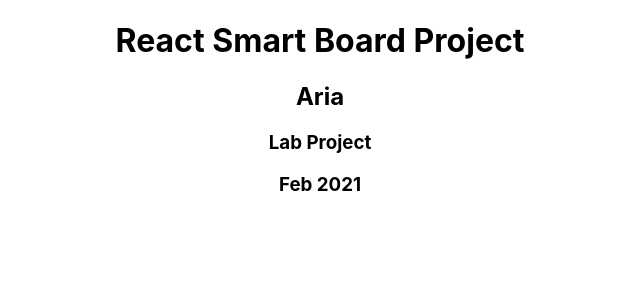
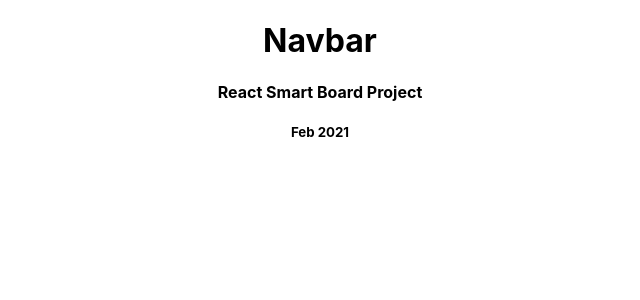
Before and after one commit to aria-abad/smart-board, a React (Create React App) app: page / in a window 1280 px wide. Shown: the top 300 px of the page, without its empty margins (320-960 px from the left). Built offline with nearby package versions, Linux system fonts and the light colour scheme.

Commit message:
add navbar to the project

```diff
--- a/src/App.js
+++ b/src/App.js
@@ -1,5 +1,6 @@
 import {useState} from 'react';
 import './App.css';
+import Navbar from './components/Navbar'
 
 function App() {
 
@@ -10,10 +11,9 @@
 
   return (
     <div className="App">
-      <h1>React Smart Board Project</h1>
-      <h2>Aria</h2>
-      <h3>Lab Project</h3>
-      <h3>Feb 2021</h3>
+      <Navbar />
+      <h4>React Smart Board Project</h4>
+      <h5>Feb 2021</h5>
     </div>
   );
 }
--- /dev/null
+++ b/src/components/Navbar.js
@@ -0,0 +1,9 @@
+import React from 'react'
+
+export default function Navbar() {
+    return (
+        <div>
+            <h1>Navbar</h1>
+        </div>
+    )
+}
```
